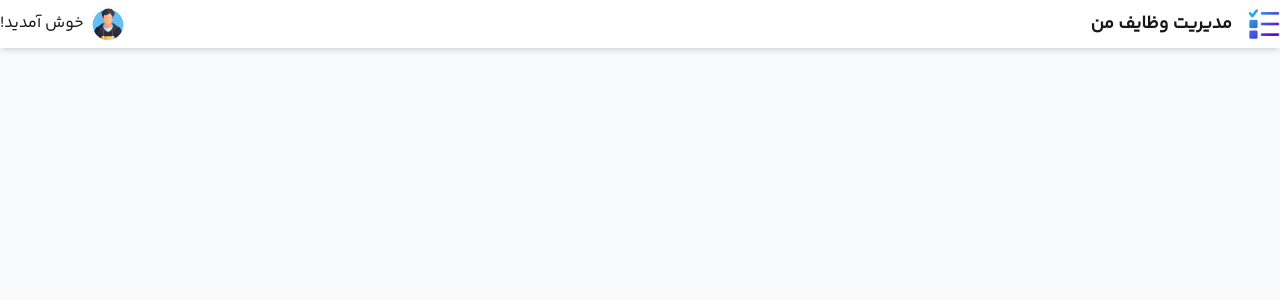
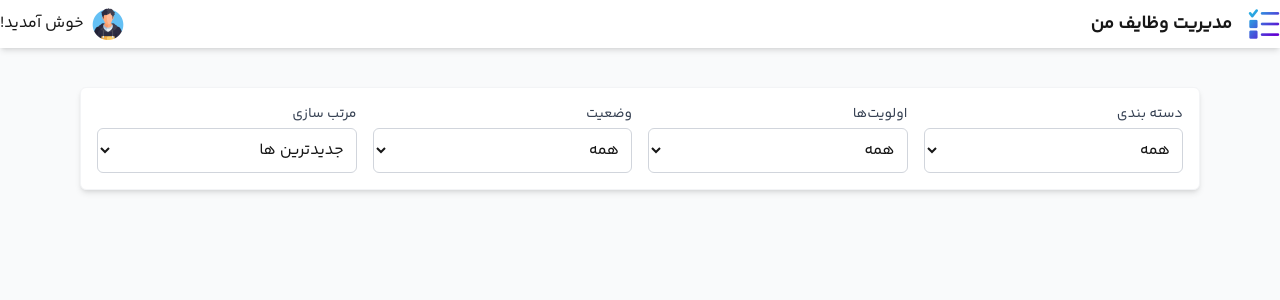
Before and after one commit to htadayoni/todo-list, a Next.js app: page / in a window 1280 px wide. Shown: the top 300 px of the page. Built offline with nearby package versions, Linux system fonts and the light colour scheme.

Commit message:
implement filters

```diff
--- a/src/app/page.js
+++ b/src/app/page.js
@@ -1,7 +1,11 @@
+import Filters from "./../components/filters";
+
 export default function Home() {
   return (
     <div className="grid grid-rows-[20px_1fr_20px] items-center justify-items-center min-h-screen p-8 pb-20 gap-16 sm:p-20">
-
+      <div className="container mx-auto">
+        <Filters />
+      </div>
     </div>
   );
 }
--- /dev/null
+++ b/src/components/filters/filterItem.js
@@ -0,0 +1,19 @@
+export default function FilterItem({ title, listItems }) {
+  return (
+    <div>
+      <label className="block text-sm font-medium text-gray-700 mb-1">
+        {title}
+      </label>
+      <select className="block w-full border border-gray-300 rounded-md p-2">
+        {listItems &&
+          listItems.map((item) => {
+            return (
+              <option key={item.value} value={item.value}>
+                {item.label}
+              </option>
+            );
+          })}
+      </select>
+    </div>
+  );
+}
--- /dev/null
+++ b/src/components/filters/index.js
@@ -0,0 +1,20 @@
+import FilterItem from "./filterItem";
+import {
+  categories,
+  priorities,
+  statuses,
+  sortOptions,
+} from "./../../constants/filters";
+
+export default function Filters() {
+  return (
+    <div className="shadow-md bg-white border border-gray-100 rounded-md p-4">
+      <div className="grid grid-cols-4 gap-4">
+        <FilterItem title="دسته بندی" listItems={categories} />
+        <FilterItem title="اولویت‌ها" listItems={priorities} />
+        <FilterItem title="وضعیت" listItems={statuses} />
+        <FilterItem title="مرتب سازی" listItems={sortOptions} />
+      </div>
+    </div>
+  );
+}
--- /dev/null
+++ b/src/constants/filters.js
@@ -0,0 +1,67 @@
+export const categories = [
+  {
+    value: "all",
+    label: "همه",
+  },
+  {
+    value: "personal",
+    label: "شخصی",
+  },
+  {
+    value: "work",
+    label: "کاری",
+  },
+  {
+    value: "fun",
+    label: "تفریحی",
+  },
+];
+
+export const priorities = [
+  {
+    value: "all",
+    label: "همه",
+  },
+  {
+    value: "high",
+    label: "بالا",
+  },
+  {
+    value: "medium",
+    label: "متوسط",
+  },
+  {
+    value: "low",
+    label: "پایین",
+  },
+];
+
+export const statuses = [
+  {
+    value: "all",
+    label: "همه",
+  },
+  {
+    value: "completed",
+    label: "تکمیل شده",
+  },
+  {
+    value: "in-progress",
+    label: "در حال انجام",
+  },
+  {
+    value: "not_started",
+    label: "بدون وضعیت",
+  },
+];
+
+export const sortOptions = [
+  {
+    value: "latest",
+    label: "جدیدترین ها",
+  },
+  {
+    value: "oldest",
+    label: "قدیمی ها",
+  },
+];
```
